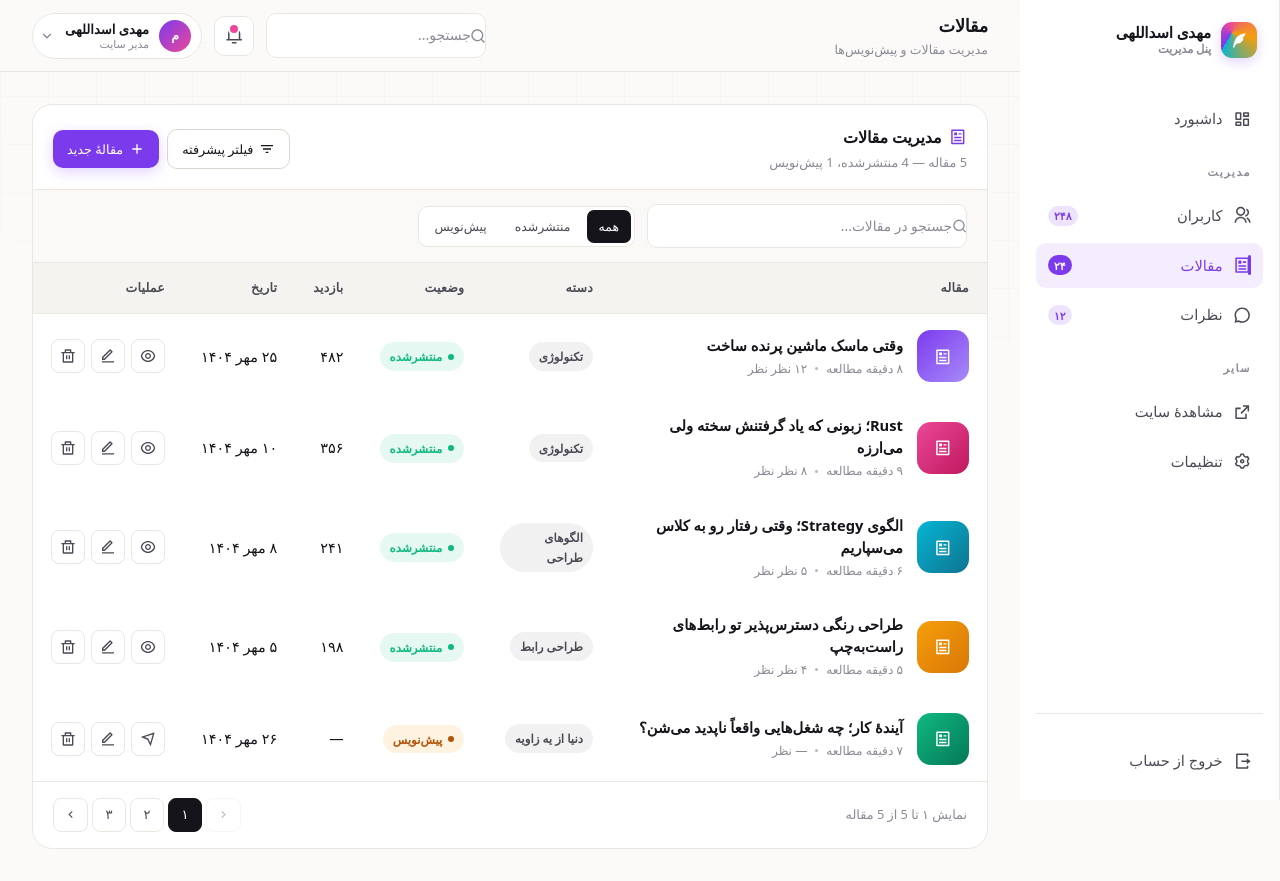
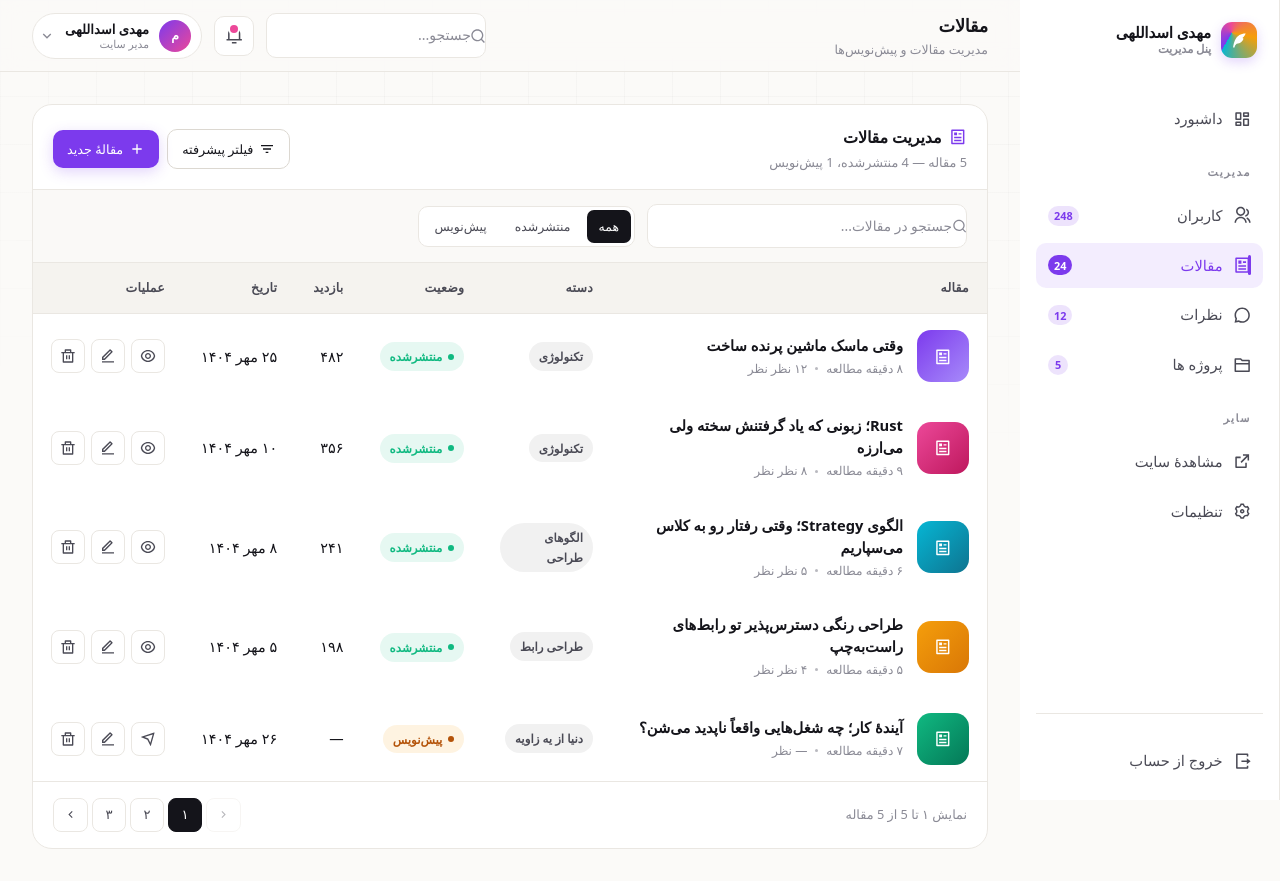
Before and after one commit to mahdiAsadollahi/personal-nextjs-website, a Next.js app: page /admin/articles in a window 1280 px wide. Built offline with nearby package versions, Linux system fonts and the light colour scheme; a small style sheet from the web is missing.

Commit message:
edit adminSidebar

```diff
--- a/src/components/AdminSidebar/AdminSidebar.jsx
+++ b/src/components/AdminSidebar/AdminSidebar.jsx
@@ -10,6 +10,7 @@ import {
   RiExternalLinkLine,
   RiSettings3Line,
   RiLogoutBoxRLine,
+  RiFolder2Line,
 } from "react-icons/ri";
 
 const mainItems = [
@@ -21,22 +22,29 @@ const managementItems = [
     key: "users",
     label: "کاربران",
     icon: RiGroupLine,
-    badge: "۲۴۸",
+    badge: "248",
     href: "/admin/users",
   },
   {
     key: "articles",
     label: "مقالات",
     icon: RiArticleLine,
-    badge: "۲۴",
+    badge: "24",
     href: "/admin/articles",
   },
   {
     key: "comments",
     label: "نظرات",
     icon: RiChat3Line,
-    badge: "۱۲",
+    badge: "12",
     href: "/admin/comments",
+  },
+  {
+    key: "projects",
+    label: "پروژه ها",
+    icon: RiFolder2Line,
+    badge: "5",
+    href: "/admin/projects",
   },
 ];
 
```
